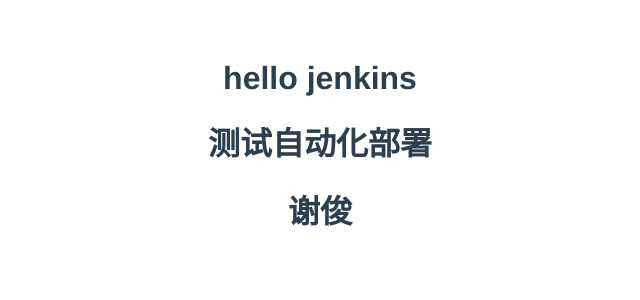
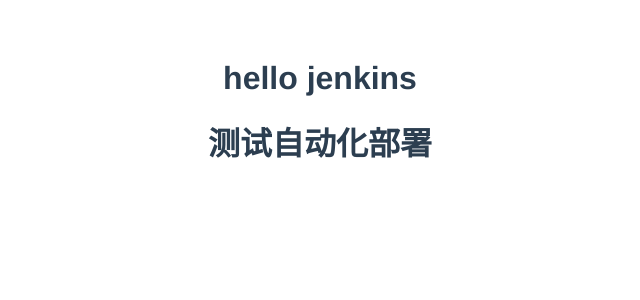
Before and after one commit to Penicillinn/vue3_test, a Vue app: page / in a window 1280 px wide. Shown: the top 300 px of the page, without its empty margins (320-960 px from the left). Built offline with nearby package versions, Linux system fonts and the light colour scheme.

Commit message:
fix: 修改

```diff
--- a/src/App.vue
+++ b/src/App.vue
@@ -1,7 +1,6 @@
 <template>
   <h1>hello jenkins</h1>
   <h1>测试自动化部署</h1>
-  <h1>谢俊</h1>
 </template>
 
 <script>
```
